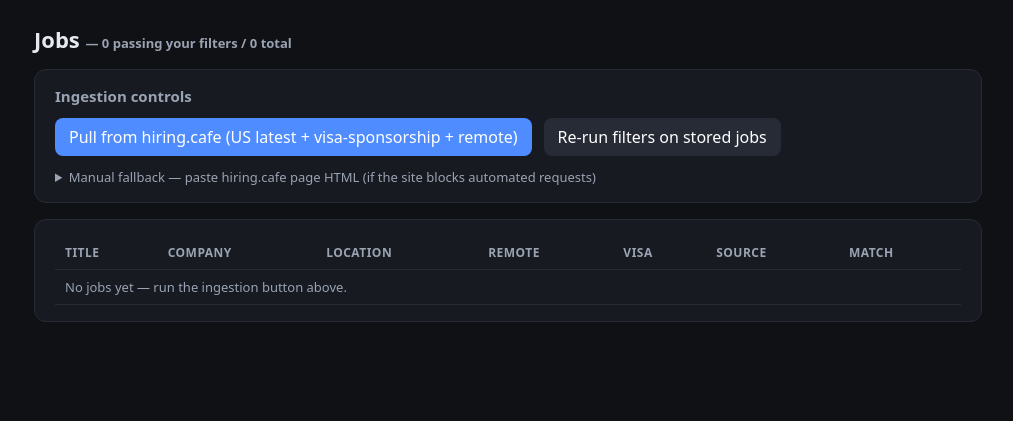
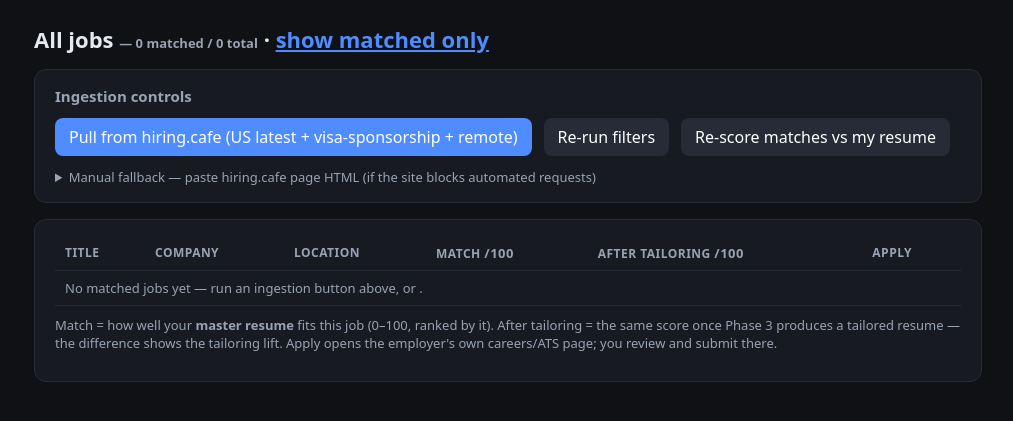
Before and after one commit to Manish9911/job-Hunt-test1, a FastAPI app: page /jobs?all=1 in a window 1280 px wide. Shown: the part 56-477 px from the top of the page, without its empty margins (132-1145 px from the left). Run offline with FastAPI, Linux system fonts and the light colour scheme.

Commit message:
feat: matched-only jobs dashboard with Apply column and score columns

```diff
--- a/frontend/templates/jobs.html
+++ b/frontend/templates/jobs.html
@@ -1,6 +1,10 @@
 {% extends "base.html" %}
 {% block content %}
-<h1>Jobs <span class="muted">— {{ passing }} passing your filters / {{ total }} total</span></h1>
+{% if show_all %}
+<h1>All jobs <span class="muted">— {{ passing }} matched / {{ total }} total</span> · <a href="/jobs" style="color:var(--accent)">show matched only</a></h1>
+{% else %}
+<h1>Matched jobs <span class="muted">— {{ passing }} pass your filters (sorted by resume match)</span> · <a href="/jobs?all=1" style="color:var(--accent)">show all {{ total }}</a></h1>
+{% endif %}
 <div class="card">
   <h2>Ingestion controls</h2>
   <div style="display:flex;gap:12px;flex-wrap:wrap">
@@ -9,7 +13,10 @@
       Pull from hiring.cafe (US latest + visa-sponsorship + remote)</button>
     <button class="secondary" hx-post="/api/ingest/jobs/refilter" hx-swap="none"
             hx-on::after-request="if(event.detail.successfullySwapped) location.reload()">
-      Re-run filters on stored jobs</button>
+      Re-run filters</button>
+    <button class="secondary" hx-post="/api/ingest/jobs/score" hx-swap="none"
+            hx-on::after-request="if(event.detail.successfullySwapped) location.reload()">
+      Re-score matches vs my resume</button>
   </div>
   <details style="margin-top:12px">
     <summary>Manual fallback — paste hiring.cafe page HTML (if the site blocks automated requests)</summary>
@@ -23,20 +30,43 @@
 </div>
 <div class="card">
   <table>
-    <tr><th>Title</th><th>Company</th><th>Location</th><th>Remote</th><th>Visa</th><th>Source</th><th>Match</th></tr>
+    <tr>
+      <th>Title</th><th>Company</th><th>Location</th>
+      <th>Match <span class="muted">/100</span></th>
+      <th>After tailoring <span class="muted">/100</span></th>
+      <th>Apply</th>
+    </tr>
     {% for j in jobs %}
     <tr>
       <td><a href="/jobs/{{ j.id }}" style="color:var(--accent)">{{ j.title }}</a></td>
       <td>{{ j.company }}</td>
       <td class="muted">{{ j.location }}</td>
-      <td>{% if j.remote %}✓{% elif j.remote is false %}<span class="muted">no</span>{% else %}<span class="muted">?</span>{% endif %}</td>
-      <td>{% if j.visa_sponsorship %}<span class="badge">sponsors</span>{% elif j.visa_sponsorship is false %}<span class="muted">no</span>{% else %}<span class="muted">?</span>{% endif %}</td>
-      <td class="muted">{{ j.source }}</td>
-      <td>{% if j.passes_filters %}<span class="badge">match</span>{% else %}<span class="muted">no — {{ (j.filter_reasons_json | from_json_list) | join('; ') | truncate(40) }}</span>{% endif %}</td>
+      <td>
+        {% if j.match_score is not none %}
+        <span class="badge">{{ j.match_score }}</span>
+        {% else %}<span class="muted">?</span>{% endif %}
+      </td>
+      <td>
+        {% if j.match_score_tailored is not none %}
+        <span class="badge">{{ j.match_score_tailored }}</span>
+        {% else %}<span class="muted">— (Phase 3)</span>{% endif %}
+      </td>
+      <td>
+        {% if j.apply_url %}
+        <a href="{{ j.apply_url }}" target="_blank" rel="noopener"
+           style="display:inline-block;background:var(--accent);color:#fff;padding:5px 14px;border-radius:6px;text-decoration:none">Apply →</a>
+        {% else %}<span class="muted">—</span>{% endif %}
+      </td>
     </tr>
     {% else %}
-    <tr><td colspan="7" class="muted">No jobs yet — run the ingestion button above.</td></tr>
+    <tr><td colspan="6" class="muted">No matched jobs yet — run an ingestion button above, or
+      {% if not show_all %}<a href="/jobs?all=1" style="color:var(--accent)">view all {{ total }} jobs</a>{% endif %}.</td></tr>
     {% endfor %}
   </table>
+  <p class="muted" style="margin-top:10px">
+    Match = how well your <strong>master resume</strong> fits this job (0–100, ranked by it).
+    After tailoring = the same score once Phase 3 produces a tailored resume — the difference shows the tailoring lift.
+    Apply opens the employer's own careers/ATS page; you review and submit there.
+  </p>
 </div>
 {% endblock %}
```
Also changed, not shown: backend/app/pages.py (+11 -5 lines), frontend/templates/job_detail.html (+19 -0 lines).
